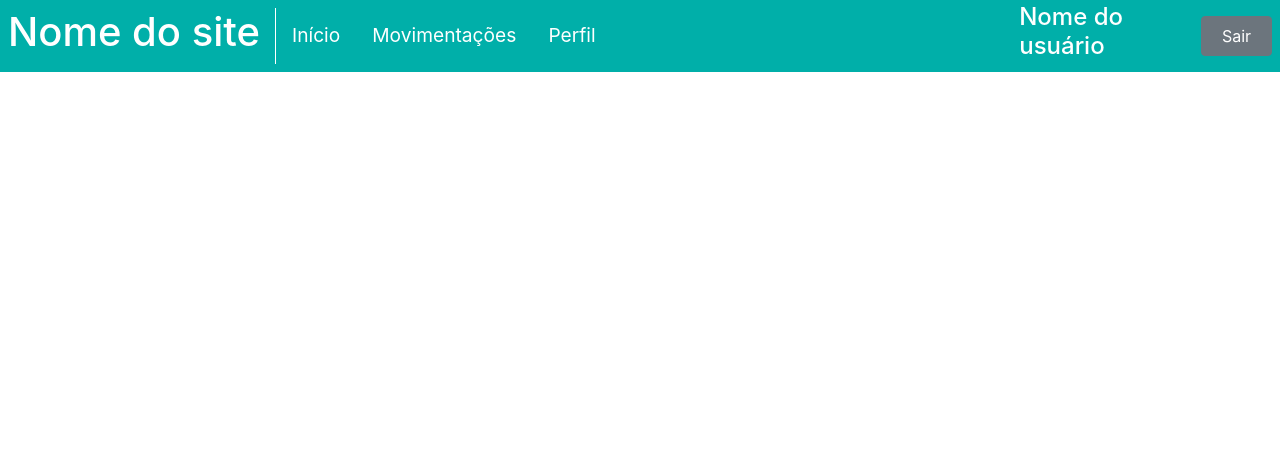
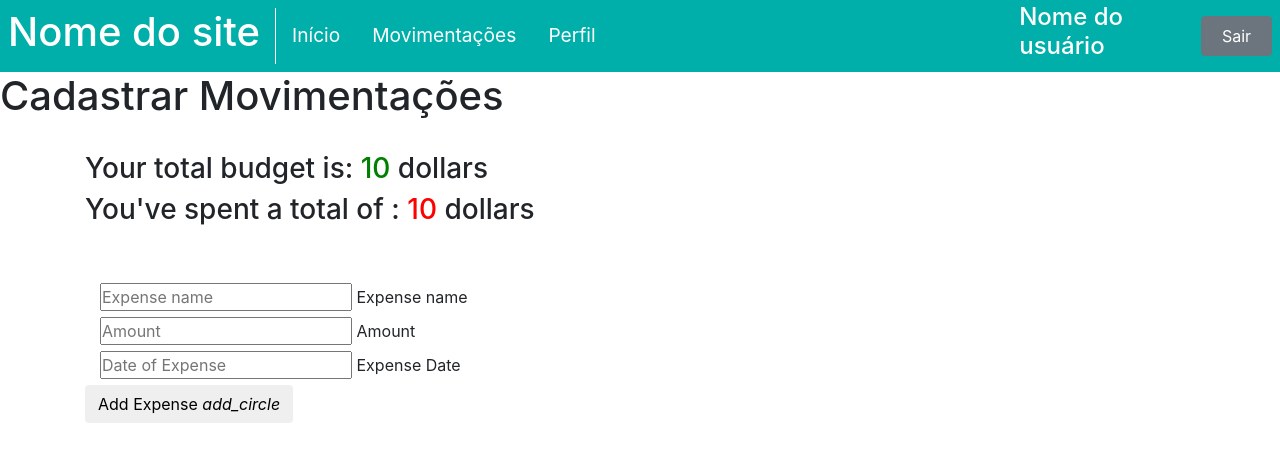
Before and after one commit to JoaoCasali/Gestao-financeira, a Django app: template financeiro/templates/movimentacoes/cadastrar.html in a window 1280 px wide. Shown: the top 462 px of the page. Run offline with Django 4.2, Linux system fonts and the light colour scheme; the template is opened without the code that fills it: most values are stand-ins (such as "Sample title", 1, 10 or a date in 2020); some libraries are stand-ins or nearby versions.

Commit message:
pg listar movimentacoes ok

```diff
--- a/financeiro/templates/movimentacoes/cadastrar.html
+++ b/financeiro/templates/movimentacoes/cadastrar.html
@@ -1,5 +1,47 @@
 {% extends 'index.html' %}
 {% load static %}
+
 {% block content %}
+<body>
+  <h1 class="titulo">Cadastrar Movimentações</h1>
+<br>
 
-{% endblock content %}
+<div>
+  <div class="section">
+    <div class="row">
+        <form class="col s12" action='{% url "add item" %}' method='post'>
+            {% csrf_token %}
+            <div class="row">
+                <div class="container center">
+                    <h3 class='center'>Your total budget is: <span style="color:green;">{{budget}}</span> dollars</h3>
+                    <h3 clas='center'>You've spent a total of : <span style="color:red;">{{expenses}}</span> dollars</h3>
+                    <br>
+                    <br>
+                    <div class="input-field col s3">
+                        <input placeholder="Expense name" name="expense_name" id='expense_name' type='text' class='validate'>
+                        <label for='expense_name'>Expense name</label>
+                    </div>
+                    <div class="input-field col s3">
+                        <input placeholder='Amount' name='cost' id='cost' type='text' class='validate'>
+                        <label for='cost'>Amount</label>
+                    </div>
+                    <div class="input-field col s3">
+                        <input placeholder='Date of Expense' name="expense_date" id="expense_date" type="text" class='datepicker'>
+                        <label for="expense_date">Expense Date</label>
+                    </div>
+                    <button class="btn waves-effect waves-light" type="submit" name="action">Add Expense
+                        <i class="material-icons right">add_circle</i>
+                    </button>
+                </div>
+            </div>
+        </form>
+    </div>
+</div>
+
+
+      </body>
+    {% endblock %}
+      </html>
+</body>
+
+</html>
--- a/financeiro/urls.py
+++ b/financeiro/urls.py
@@ -5,4 +5,5 @@ urlpatterns = [
     path('', views.login, name='Login'),
     path('usuario/cadastrar', views.cadastrarUsuario, name='Cadastrar usuário'),
     path('movimentacoes/listar', views.movimentacao, name='Ver movimentações'),
+    path('movimentacoes/cadastrar', views.cadastrarMovimentacao, name='Cadastrar movimentações'),
 ]
--- a/projeto/settings.py
+++ b/projeto/settings.py
@@ -20,7 +20,9 @@ INSTALLED_APPS = [
     'django.contrib.sessions',
     'django.contrib.messages',
     'django.contrib.staticfiles',
+    'django.contrib.humanize',
     'financeiro',
+
 ]
 
 MIDDLEWARE = [
```
Also changed, not shown: financeiro/templates/movimentacoes/listar.html (+20 -7 lines), financeiro/views.py (+9 -1 lines).
